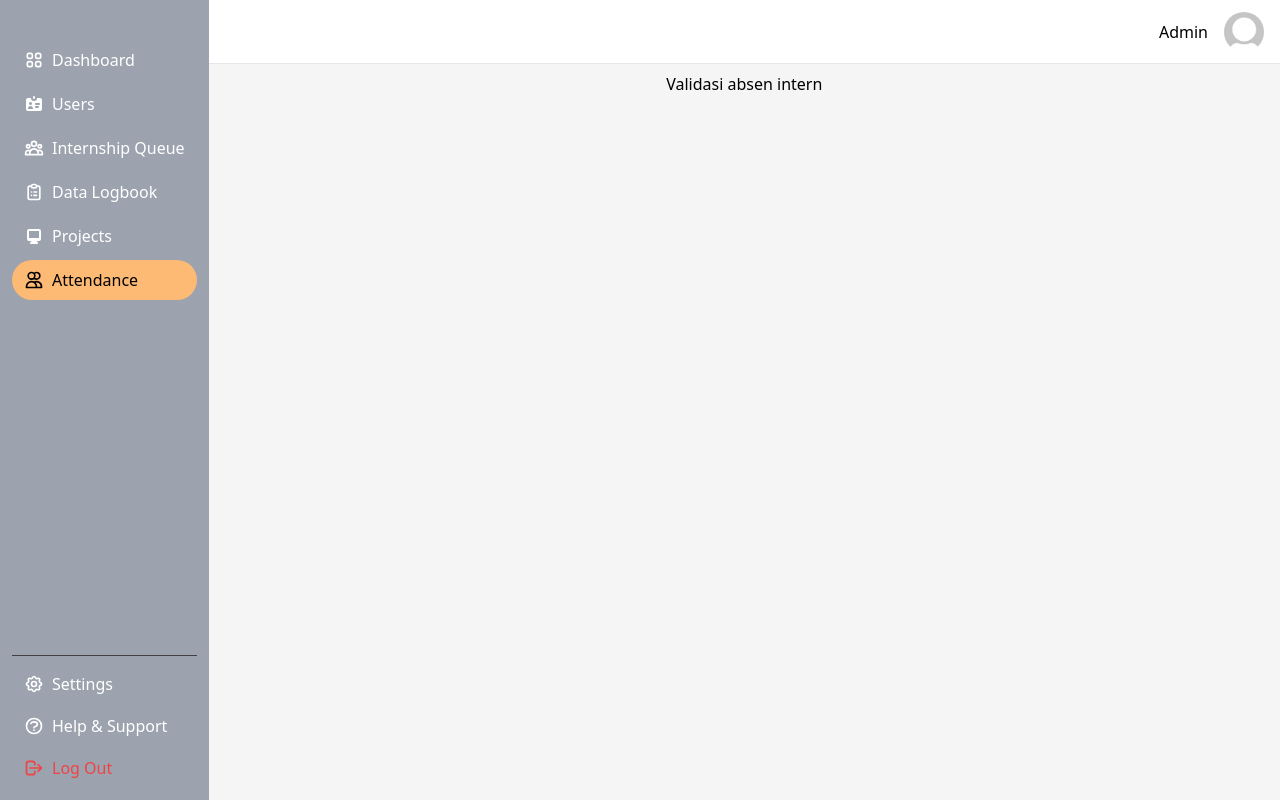
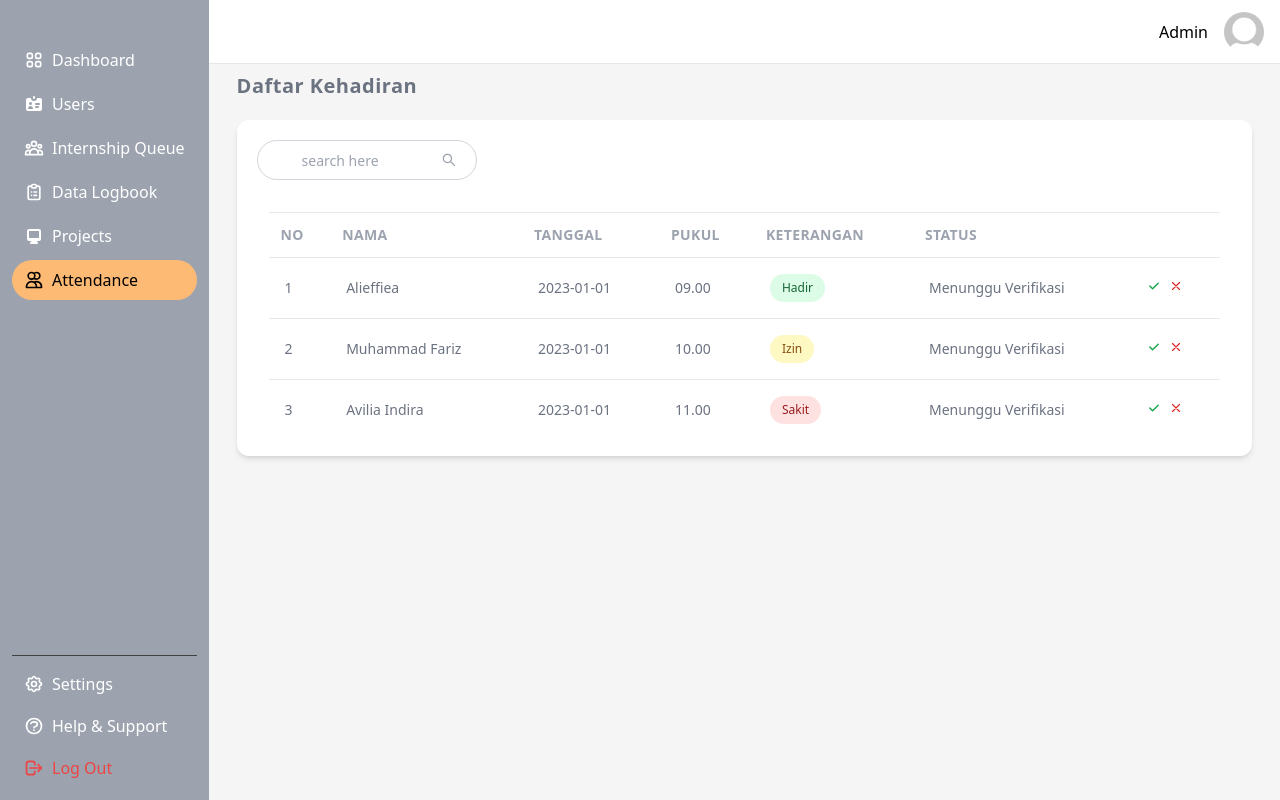
Before and after one commit to AkuShinkai/SiiMagang, a React (Vite) app in the folder vite-project/: page /attend in a window 1280 px wide. Built offline with nearby package versions, Linux system fonts and the light colour scheme; no server answers.

Commit message:
create a page to confirm attendance

```diff
--- a/vite-project/src/adminpages/Attend.jsx
+++ b/vite-project/src/adminpages/Attend.jsx
@@ -1,8 +1,101 @@
+import { HiCheck,HiOutlineX } from "react-icons/hi";
+import Searchbar from '../component/Searchbar'
+
 function Attend() {
+    const TABLE_HEAD = ["no", "Nama", "Tanggal","Pukul","Keterangan","Status", ""];
+    const TABLE_DATA = [{
+        name: "Alieffiea",
+        date: "2023-01-01",
+        time: "09.00",
+        keterangan: "Hadir",
+       },
+       {
+        name: "Muhammad Fariz",
+        date: "2023-01-01",
+        time: "10.00",
+        keterangan: "Izin",
+       },
+       {
+        name: "Avilia Indira",
+        date: "2023-01-01",
+        time: "11.00",
+        keterangan: "Sakit",
+       }];
+       const Label = ({ keterangan }) => {
+        let colorClasses;
+
+        switch(keterangan) {
+          case 'Sakit':
+            colorClasses = 'bg-red-100 text-red-800';
+            break;
+          case 'Izin':
+            colorClasses = 'bg-yellow-100 text-yellow-800';
+            break;
+          case 'Hadir':
+            colorClasses = 'bg-green-100 text-green-800';
+            break;
+          default:
+            colorClasses = 'bg-gray-100 text-gray-800';
+        }
+
+        return (
+          <span className={`inline-block px-3 py-1.5 rounded-full text-xs font-medium ${colorClasses}`}>
+            {keterangan}
+          </span>
+        );
+      };
+    return (
+        <div className='overflow-x-auto'>
+            <h5 className="mx-5 text-xl text-left text-gray-500 font-bold tracking-wide">Daftar Kehadiran</h5>
+            <div className='max-sm m-5 rounded-xl shadow-md mb-6 bg-white'>
+               <div className="pl-5 pt-5">
+               <Searchbar />
+               </div>
 
 
-    return (
-        <div>Validasi absen intern</div>
+                <div className="overflow-x-auto bg-transparent m-4 p-4">
+                    <table className='w-full text-left '>
+                        <thead>
+                            <tr className='border border-solid border-l-0 border-r-0'>
+                            {TABLE_HEAD.map((head) => (
+                                <th className='text-sm uppercase text-gray-400 tracking-wide p-3' key={head}>
+                                    {head}
+                                </th>
+                            ))}
+                            </tr>
+                        </thead>
+                        <tbody>
+                        {TABLE_DATA.map(({ name,date,time,keterangan }, index) => {
+                            const isLast = index === TABLE_DATA.length - 1;
+                            const rows = isLast ? "p-4" : "p-4 border-b border-blue-gray-50";
+                            return (
+                            <tr key={index+1} className='border-t text-gray-500 text-sm'>
+                                 <td className={rows}>{index+1}</td>
+                                 <td className={rows}>{name}</td>
+                                 <td className={rows}>{date}</td>
+                                 <td className={rows}>{time}</td>
+                                 <td className={rows}>
+                                 <Label keterangan={keterangan} /></td>
+                                 <td className={rows}>Menunggu Verifikasi</td>
+                                 <td className={rows}>
+                                    <div className="inline-flex gap-2">
+                                        <button>
+                                            <HiCheck className="text-green-600"/>
+                                        </button>
+                                        <button>
+                                            <HiOutlineX className="text-red-600"/>
+                                        </button>
+
+                                    </div>
+                                 </td>
+                            </tr>)
+                        })}
+
+                        </tbody>
+                    </table>
+                </div>
+            </div>
+        </div>
     )
 }
 
```
